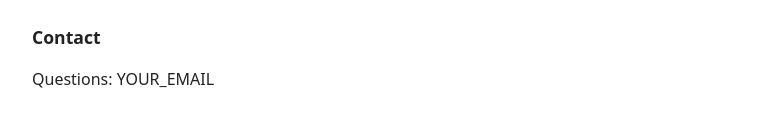
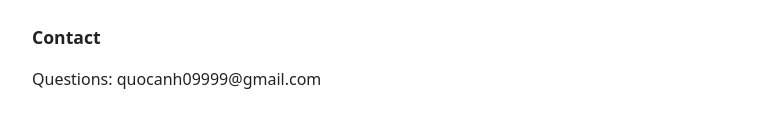
Before and after one commit to quocanh09999-collab/legal, a plain HTML site: page privacy.html in a window 1280 px wide. Shown: the part 780-908 px from the top of the page, without its empty margins (248-1030 px from the left). Drawn offline with Linux system fonts and the light colour scheme.

Commit message:
Update privacy.html

```diff
--- a/privacy.html
+++ b/privacy.html
@@ -20,5 +20,5 @@
 <p>The owner can delete the stored token at any time by deleting the App's local token file, and can revoke the App's access in TikTok under Settings and privacy, Security and permissions, Manage app permissions.</p>
 
 <h2>Contact</h2>
-<p>Questions: YOUR_EMAIL</p>
+<p>Questions: quocanh09999@gmail.com</p>
 </body></html>
```
